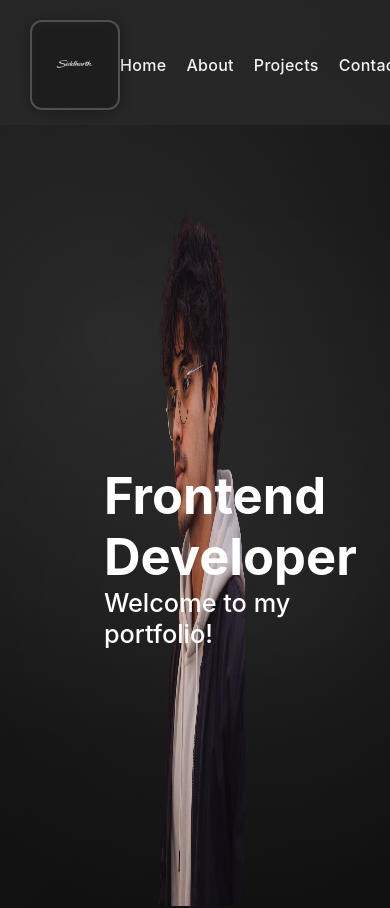
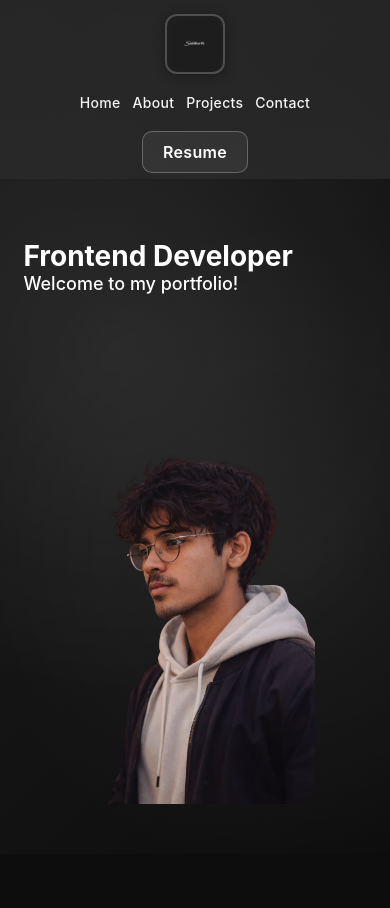
Before and after one commit to SiddharthThe/Portfolio, a React (Create React App) app: page / in a window 390 px wide. Shown: the top 908 px of the page. Built offline with nearby package versions, Linux system fonts and the light colour scheme.

Commit message:
Made layout responsive across navbar and hero

```diff
--- a/src/components/hero-section.css
+++ b/src/components/hero-section.css
@@ -7,6 +7,7 @@
   height: 100vh;
   width: 100%;
   padding: 0 5%;
+  gap: 40px;
   background:
     radial-gradient(circle at 30% 25%, rgba(255, 255, 255, 0.08) 0%, rgba(255, 255, 255, 0.03) 35%, rgba(0, 0, 0, 0) 60%),
     radial-gradient(circle at 75% 55%, rgba(255, 255, 255, 0.06) 0%, rgba(255, 255, 255, 0.025) 40%, rgba(0, 0, 0, 0) 70%),
@@ -21,6 +22,8 @@
   height: 85%;
   border-radius: 20px;
   z-index: 1 ;
+  max-width: 420px;
+  object-fit: cover;
 }
 
 .hero-text {
@@ -38,3 +41,56 @@
   text-align: left;
   z-index: 2 ;
 }
+
+@media (max-width: 1024px) {
+  .hero-div {
+    height: auto;
+    min-height: 80vh;
+    padding: 80px 6% 60px;
+  }
+
+  .hero-text {
+    width: 65%;
+    margin-left: 0;
+    font-size: 2.4vh;
+  }
+
+  .hero-img {
+    width: 32%;
+    height: auto;
+    max-height: 60vh;
+  }
+}
+
+@media (max-width: 768px) {
+  .hero-div {
+    flex-direction: column;
+    align-items: flex-start;
+    gap: 32px;
+    padding: 70px 8% 60px;
+  }
+
+  .hero-text {
+    width: 100%;
+    font-size: 18px;
+    margin-top: 0;
+  }
+
+  .hero-img {
+    position: static;
+    transform: none;
+    width: min(70%, 360px);
+    height: auto;
+    align-self: center;
+  }
+}
+
+@media (max-width: 480px) {
+  .hero-div {
+    padding: 60px 6% 50px;
+  }
+
+  .hero-text h1 {
+    font-size: 28px;
+  }
+}
--- a/src/components/navbar.css
+++ b/src/components/navbar.css
@@ -5,6 +5,8 @@
     padding: 15px 30px;
     text-decoration: none;
     padding-top: 20px;
+    gap: 20px;
+    flex-wrap: wrap;
 }
 .name {
     display: flex;
@@ -15,6 +17,7 @@
     gap: 20px;
     text-align: center;
     text-decoration: none;
+    flex-wrap: wrap;
 
 }
 .nv-links{
@@ -68,3 +71,48 @@
     background: rgba(255, 255, 255, 0.12);
     box-shadow: 0 0 10px rgba(255, 255, 255, 0.18);
 }
+
+@media (max-width: 900px) {
+    .navbar {
+        padding: 16px 20px 10px;
+    }
+
+    .navbar-logo {
+        width: 70px;
+        height: 70px;
+    }
+}
+
+@media (max-width: 720px) {
+    .navbar {
+        flex-direction: column;
+        align-items: center;
+        text-align: center;
+    }
+
+    .links {
+        justify-content: center;
+    }
+
+    .resume-link {
+        width: 100%;
+        display: flex;
+        justify-content: center;
+    }
+}
+
+@media (max-width: 480px) {
+    .navbar {
+        padding: 14px 16px 6px;
+    }
+
+    .links {
+        gap: 12px;
+        font-size: 14px;
+    }
+
+    .navbar-logo {
+        width: 60px;
+        height: 60px;
+    }
+}
--- a/src/index.css
+++ b/src/index.css
@@ -24,6 +24,16 @@ body {
   color: #ffffff;
 }
 
+img {
+  max-width: 100%;
+  height: auto;
+  display: block;
+}
+
+* {
+  -webkit-tap-highlight-color: transparent;
+}
+
 code {
   font-family: source-code-pro, Menlo, Monaco, Consolas, 'Courier New',
     monospace;
```
